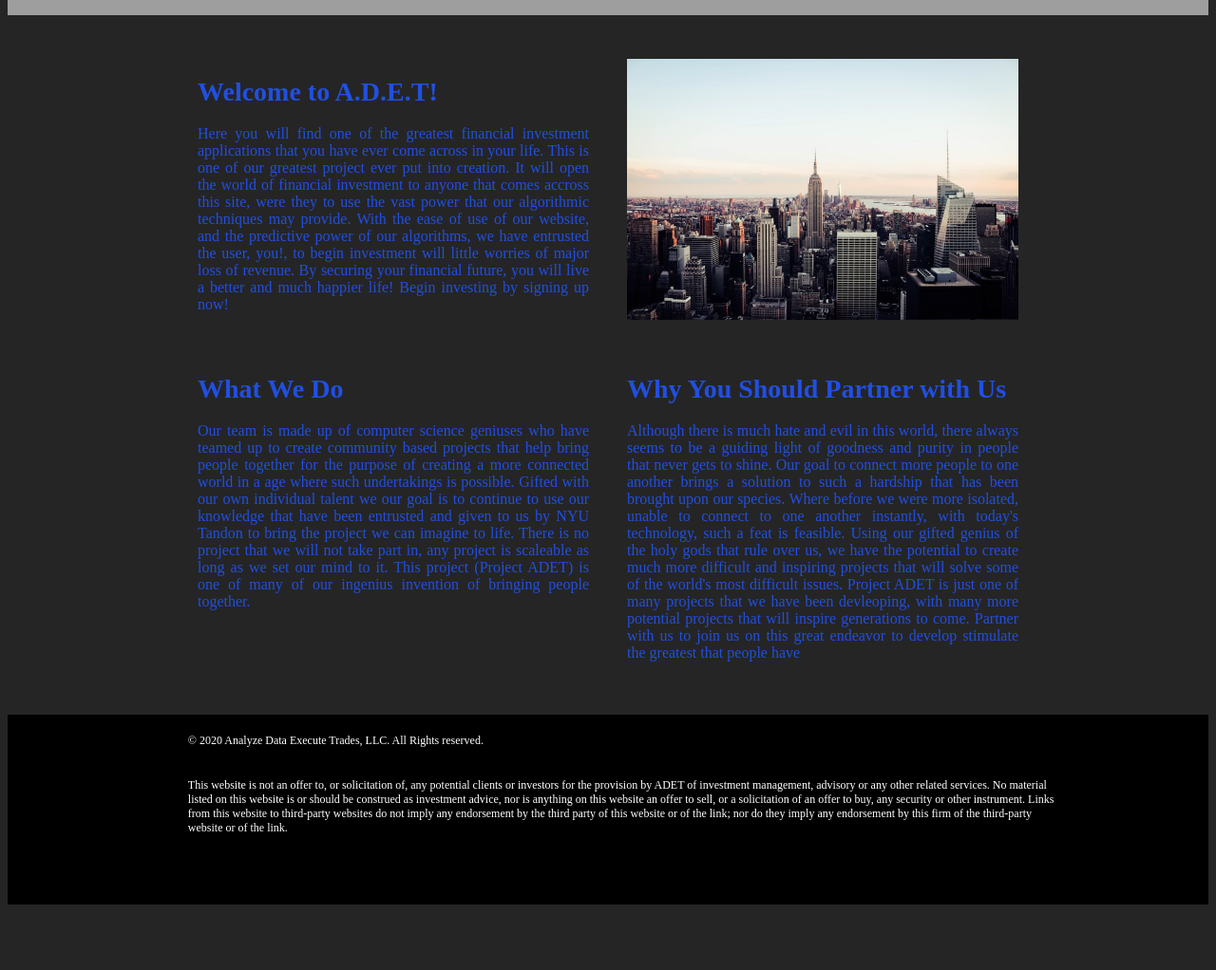
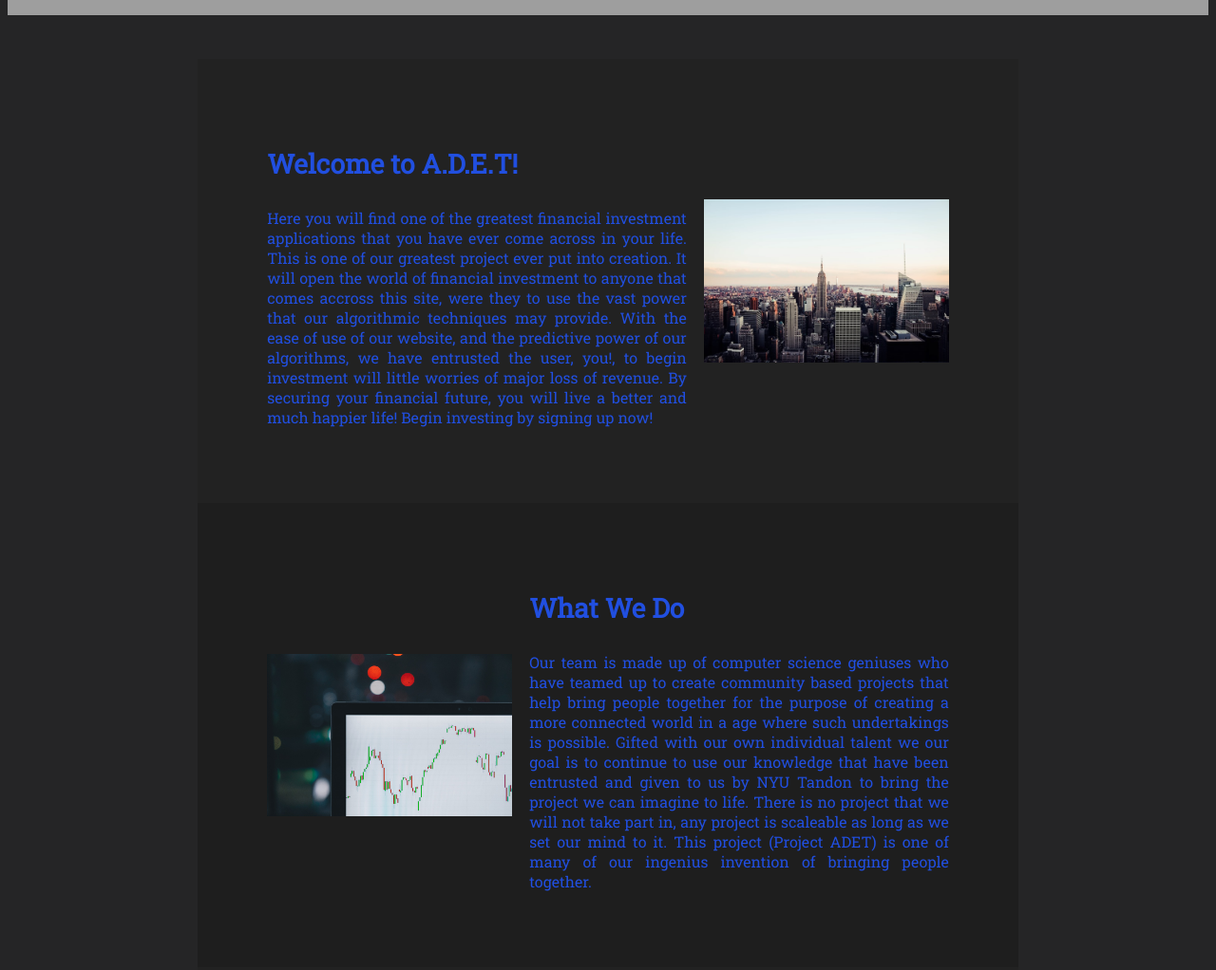
Before and after one commit to adet-web/homepage, a React app: page / in a window 1280 px wide. Shown: the part 340-1362 px from the top of the page at 95% size. Before the commit the page ends 1301 px from the top, so only its background shows below. Built offline with nearby package versions, Linux system fonts and the light colour scheme; grey boxes are pictures that could not be loaded.

Commit message:
restyle homepage

```diff
--- a/src/Home.js
+++ b/src/Home.js
@@ -1,64 +1,77 @@
 import React, { Component } from "react";
-import homeImage from "./img/ny.jpg"
+import img_NY from "./img/ny.jpg";
+import img_stocks from "./img/stocks.jpg";
+import img_handshake from "./img/handshake.jpg";
 
 export default class Home extends Component {
   render() {
     return (
       <div className="main-page-container">
-        <div className="row_1">
-          <div className="welcome">
+        <article className="altern-bg">
+          <section className="section-flex-c">
+            <div>
           <h1> Welcome to A.D.E.T! </h1>
               <p>
                 {" "}
-				Here you will find one of the greatest financial investment applications
-				that you have ever come across in your life. This is one of our greatest project
-				ever put into creation. It will open the world of financial investment to anyone
-				that comes accross this site, were they to use the vast power that our algorithmic
-				techniques may provide. With the ease of use of our website, and the predictive power
-				of our algorithms, we have entrusted the user, you!, to begin investment will little
-				worries of major loss of revenue. By securing your financial future, you will live a
-				better and much happier life! Begin investing by signing up now!
-			  {" "}
+                Here you will find one of the greatest financial investment
+                applications that you have ever come across in your life. This
+                is one of our greatest project ever put into creation. It will
+                open the world of financial investment to anyone that comes
+                accross this site, were they to use the vast power that our
+                algorithmic techniques may provide. With the ease of use of our
+                website, and the predictive power of our algorithms, we have
+                entrusted the user, you!, to begin investment will little
+                worries of major loss of revenue. By securing your financial
+                future, you will live a better and much happier life! Begin
+                investing by signing up now!{" "}
               </p>
             </div>
-          <div className="image-container">
-            <img src={homeImage} width="100%"></img>
-          </div>
-        </div>
-        <div className="row_2">
-          <div className="what-we-do">
+            <img src={img_NY}></img>
+          </section>
+          <section className="section-flex-c">
+            <img src={img_stocks}></img>
+            <div>
               <h1> What We Do </h1>
               <p>
                 {" "}
-              Our team is made up of computer science geniuses who have
-	          teamed up to create community based projects that help bring
-			  people together for the purpose of creating a more connected world
-			  in a age where such undertakings is possible. Gifted with our
-			  own individual talent we our goal is to continue to use our knowledge
-			  that have been entrusted and given to us by NYU Tandon to bring the project
-			  we can imagine to life. There is no project that we will not take part in, any
-			  project is scaleable as long as we set our mind to it. This project (Project ADET)
-			  is one of many of our ingenius invention of bringing people together.{" "}
+                Our team is made up of computer science geniuses who have teamed
+                up to create community based projects that help bring people
+                together for the purpose of creating a more connected world in a
+                age where such undertakings is possible. Gifted with our own
+                individual talent we our goal is to continue to use our
+                knowledge that have been entrusted and given to us by NYU Tandon
+                to bring the project we can imagine to life. There is no project
+                that we will not take part in, any project is scaleable as long
+                as we set our mind to it. This project (Project ADET) is one of
+                many of our ingenius invention of bringing people together.{" "}
               </p>
             </div>
-          <div className="why-us">
+          </section>
+          <section className="section-flex-c">
+            <div>
               <h1> Why You Should Partner with Us </h1>
               <p>
                 {" "}
                 Although there is much hate and evil in this world, there always
-			  seems to be a guiding light of goodness and purity in people that never
-			  gets to shine. Our goal to connect more people to one another brings a solution
-			  to such a hardship that has been brought upon our species. Where before we were
-			  more isolated, unable to connect to one another instantly, with today's technology,
-			  such a feat is feasible. Using our gifted genius of the holy gods that rule over us,
-			  we have the potential to create much more difficult and inspiring projects that will
-			  solve some of the world's most difficult issues. Project ADET is just one of many
-			  projects that we have been devleoping, with many more potential projects that will
-			  inspire generations to come. Partner with us to join us on this great endeavor to develop
+                seems to be a guiding light of goodness and purity in people
+                that never gets to shine. Our goal to connect more people to one
+                another brings a solution to such a hardship that has been
+                brought upon our species. Where before we were more isolated,
+                unable to connect to one another instantly, with today's
+                technology, such a feat is feasible. Using our gifted genius of
+                the holy gods that rule over us, we have the potential to create
+                much more difficult and inspiring projects that will solve some
+                of the world's most difficult issues. Project ADET is just one
+                of many projects that we have been devleoping, with many more
+                potential projects that will inspire generations to come.
+                Partner with us to join us on this great endeavor to develop
                 stimulate the greatest that people have{" "}
               </p>
             </div>
-        </div>
+            <img src={img_handshake}></img>
+          </section>
+        </article>
+
       </div>
     );
   }
--- a/src/css/styles.scss
+++ b/src/css/styles.scss
@@ -427,3 +427,34 @@ s
 .contact-table {
   width: 250px;
 }
+
+.section-flex-c {
+  display: flex;
+  justify-content: space-around;
+  flex-wrap: wrap;
+  align-items: center;
+  max-width: 1400px;
+  margin: 0 auto;
+  padding: 4em;
+  font-family: 'Roboto Slab', "Times New Roman", serif;
+}
+.section-flex-c div {
+  max-width: 60%;
+  flex-grow: 1;
+}
+
+.section-flex-c img {
+  max-width: 35%;
+}
+// .section-flex-c h1 {
+//   text-align: left;
+//   margin-left: 4em;
+//   width: 100%;
+// }
+
+.altern-bg section:nth-child(odd) {
+  background-color: #222;
+}
+.altern-bg section:nth-child(even) {
+  background-color: #1e1e1e;
+}
--- a/src/index.html
+++ b/src/index.html
@@ -1,5 +1,8 @@
 <!DOCTYPE html>
 <html lang="en">
+  <head>
+    <link href="https://fonts.googleapis.com/css2?family=Roboto+Slab&display=swap" rel="stylesheet">
+  </head>
   <body>
     <div id="app"></div>
   </body>
```
Also changed, not shown: src/img/handshake.jpg (added), src/img/handshake.webp (deleted). Lines whose indentation alone changed are shown as unchanged.
